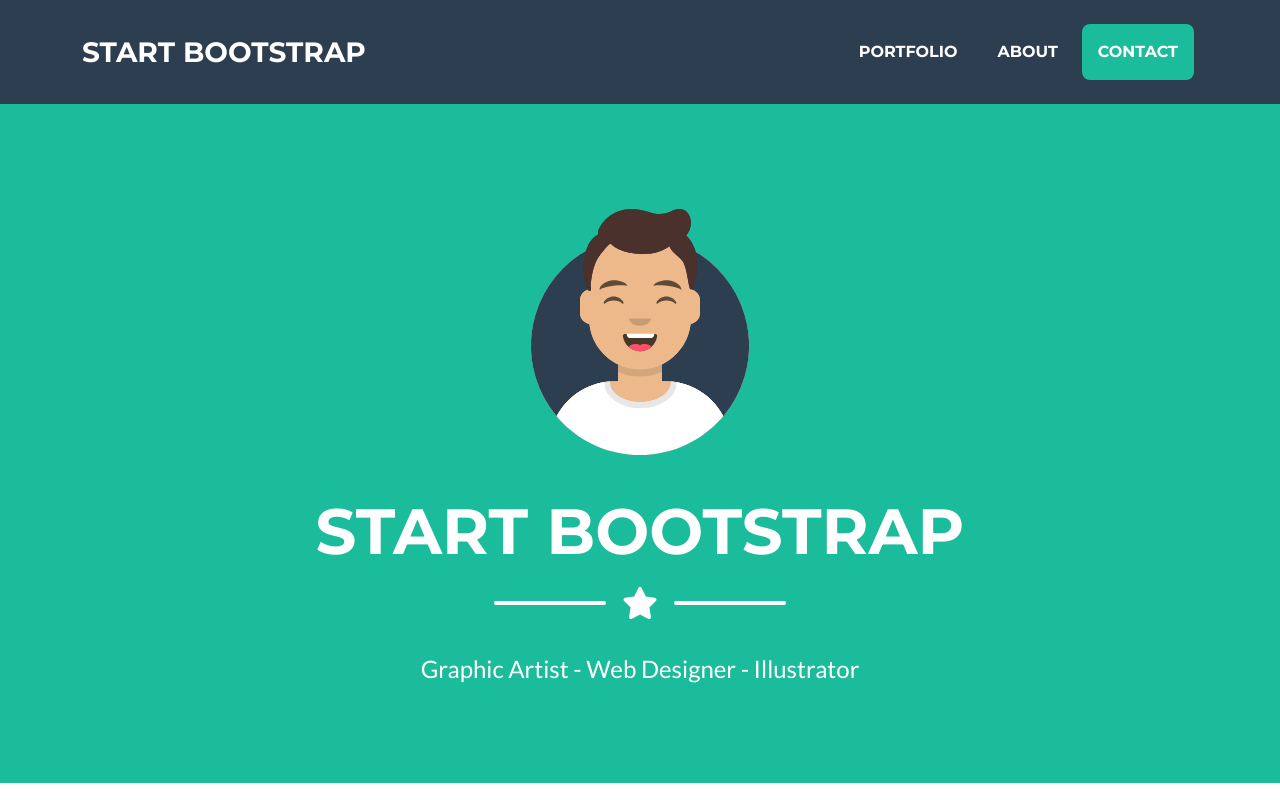
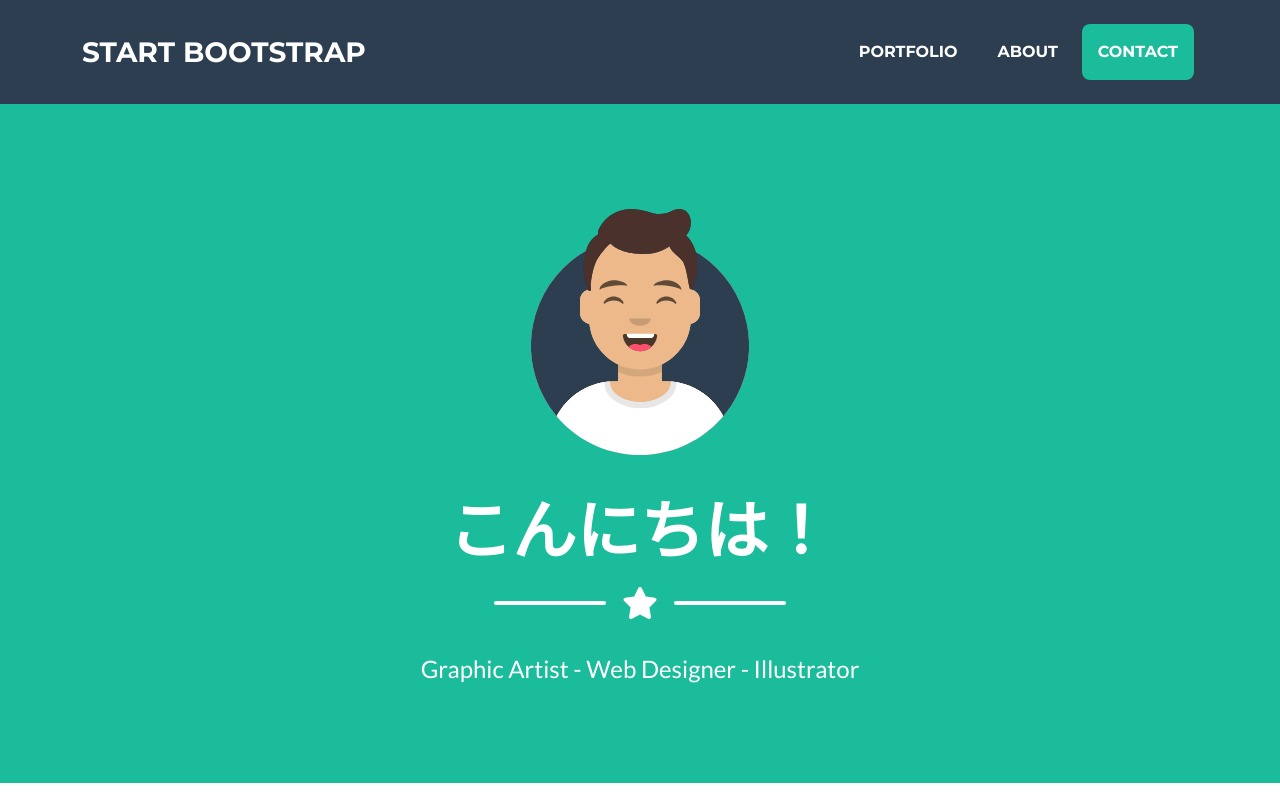
Before and after one commit to tyonaga0909/portfolio, a plain HTML site: page index.html in a window 1280 px wide. Shown: the top 800 px of the page. Drawn offline with nearby package versions, Linux system fonts and the light colour scheme.

Commit message:
Update index.html

```diff
--- a/index.html
+++ b/index.html
@@ -40,7 +40,7 @@
                 <!-- Masthead Avatar Image-->
                 <img class="masthead-avatar mb-5" src="assets/img/avataaars.svg" alt="..." />
                 <!-- Masthead Heading-->
-                <h1 class="masthead-heading text-uppercase mb-0">Start Bootstrap</h1>
+                <h1 class="masthead-heading text-uppercase mb-0">こんにちは！</h1>
                 <!-- Icon Divider-->
                 <div class="divider-custom divider-light">
                     <div class="divider-custom-line"></div>
```
